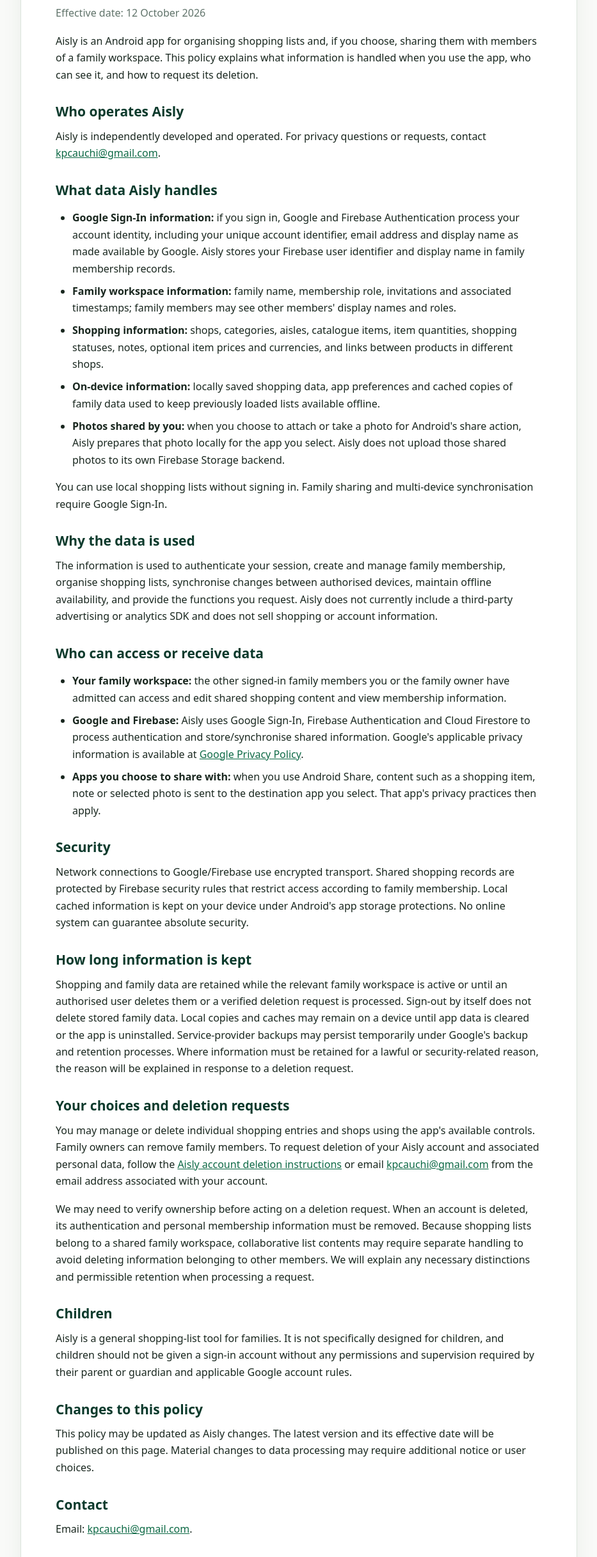
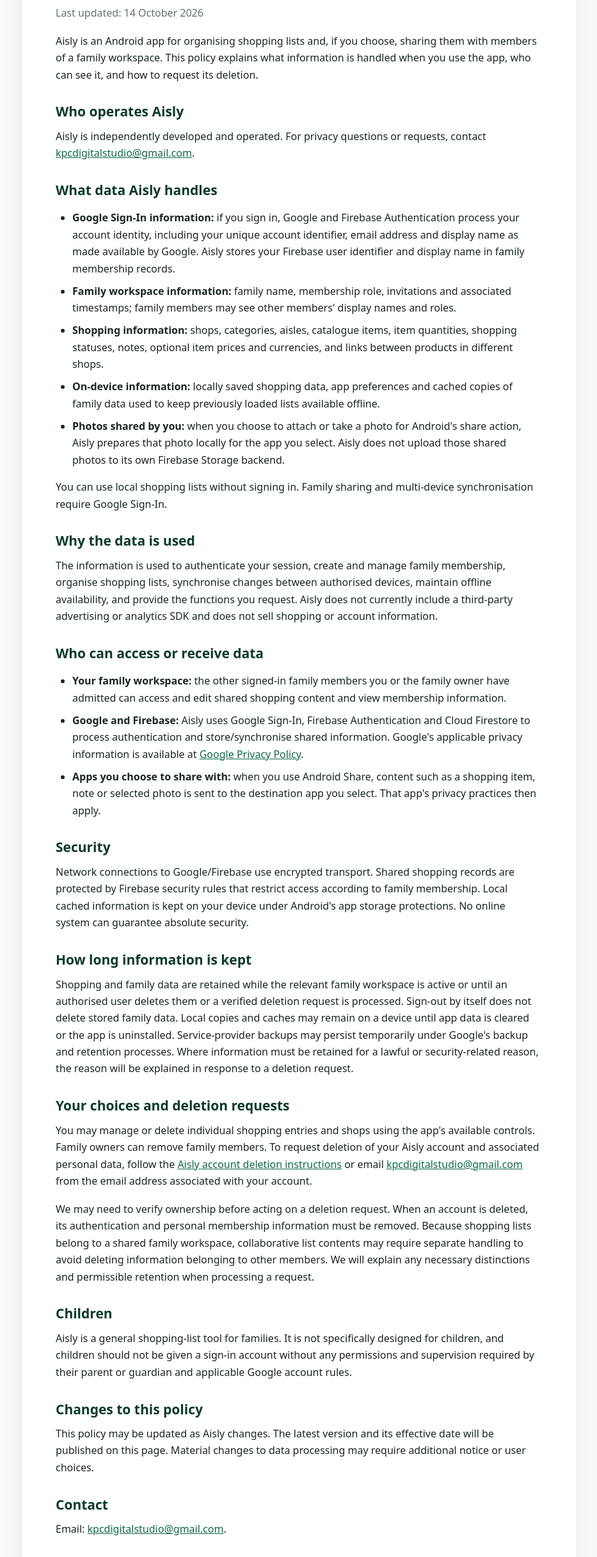
Before and after one commit to kpcauchi/aisly-legal, a plain HTML site: page privacy.html in a window 1280 px wide. Shown: the part 266-2700 px from the top of the page at 64% size, without its empty margins (173-1106 px from the left). Drawn offline with Linux system fonts and the light colour scheme.

Commit message:
Use dedicated Aisly public support address on privacy.html

```diff
--- a/privacy.html
+++ b/privacy.html
@@ -12,11 +12,11 @@
 <main class="wrap paper">
 <p class="eyebrow">Aisly · Google Play</p>
 <h1>Privacy Policy</h1>
-<p class="subtitle">Effective date: 12 October 2026</p>
+<p class="subtitle">Last updated: 14 October 2026</p>
 <p>Aisly is an Android app for organising shopping lists and, if you choose, sharing them with members of a family workspace. This policy explains what information is handled when you use the app, who can see it, and how to request its deletion.</p>
 
 <h2>Who operates Aisly</h2>
-<p>Aisly is independently developed and operated. For privacy questions or requests, contact <a href="mailto:kpcauchi@gmail.com?subject=Aisly%20privacy%20enquiry">kpcauchi@gmail.com</a>.</p>
+<p>Aisly is independently developed and operated. For privacy questions or requests, contact <a href="mailto:kpcdigitalstudio@gmail.com?subject=Aisly%20privacy%20enquiry">kpcdigitalstudio@gmail.com</a>.</p>
 
 <h2>What data Aisly handles</h2>
 <ul>
@@ -45,7 +45,7 @@
 <p>Shopping and family data are retained while the relevant family workspace is active or until an authorised user deletes them or a verified deletion request is processed. Sign-out by itself does not delete stored family data. Local copies and caches may remain on a device until app data is cleared or the app is uninstalled. Service-provider backups may persist temporarily under Google's backup and retention processes. Where information must be retained for a lawful or security-related reason, the reason will be explained in response to a deletion request.</p>
 
 <h2>Your choices and deletion requests</h2>
-<p>You may manage or delete individual shopping entries and shops using the app's available controls. Family owners can remove family members. To request deletion of your Aisly account and associated personal data, follow the <a href="delete-account.html">Aisly account deletion instructions</a> or email <a href="mailto:kpcauchi@gmail.com?subject=Aisly%20account%20deletion%20request">kpcauchi@gmail.com</a> from the email address associated with your account.</p>
+<p>You may manage or delete individual shopping entries and shops using the app's available controls. Family owners can remove family members. To request deletion of your Aisly account and associated personal data, follow the <a href="delete-account.html">Aisly account deletion instructions</a> or email <a href="mailto:kpcdigitalstudio@gmail.com?subject=Aisly%20account%20deletion%20request">kpcdigitalstudio@gmail.com</a> from the email address associated with your account.</p>
 <p>We may need to verify ownership before acting on a deletion request. When an account is deleted, its authentication and personal membership information must be removed. Because shopping lists belong to a shared family workspace, collaborative list contents may require separate handling to avoid deleting information belonging to other members. We will explain any necessary distinctions and permissible retention when processing a request.</p>
 
 <h2>Children</h2>
@@ -55,7 +55,7 @@
 <p>This policy may be updated as Aisly changes. The latest version and its effective date will be published on this page. Material changes to data processing may require additional notice or user choices.</p>
 
 <h2>Contact</h2>
-<p>Email: <a href="mailto:kpcauchi@gmail.com?subject=Aisly%20privacy%20enquiry">kpcauchi@gmail.com</a>.</p>
+<p>Email: <a href="mailto:kpcdigitalstudio@gmail.com?subject=Aisly%20privacy%20enquiry">kpcdigitalstudio@gmail.com</a>.</p>
 </main>
 <footer class="wrap footer">© 2026 Aisly · <a href="privacy.html">Privacy</a> · <a href="delete-account.html">Account deletion</a></footer>
 </body>
```
